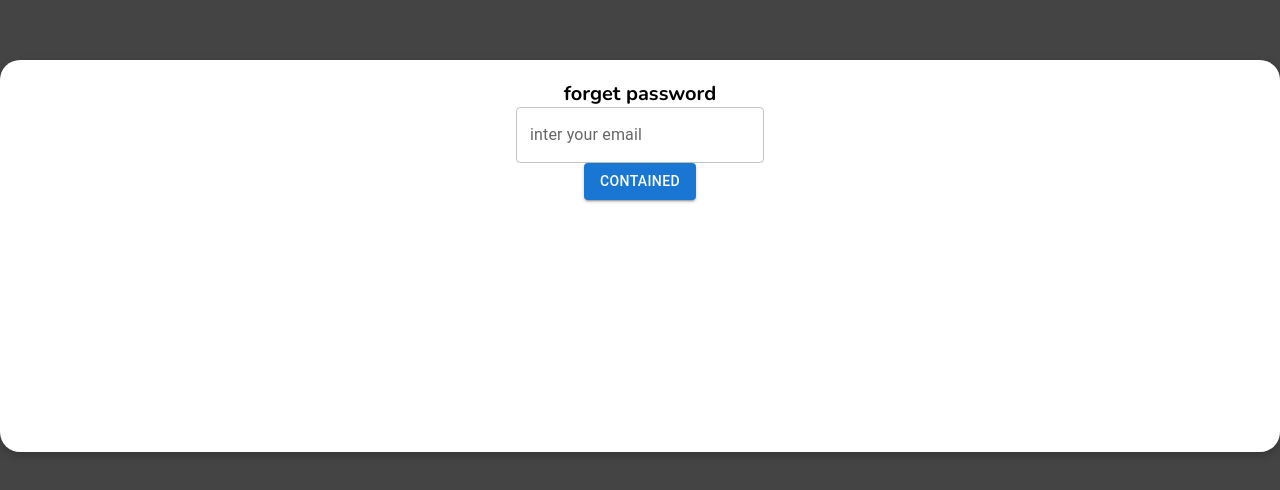
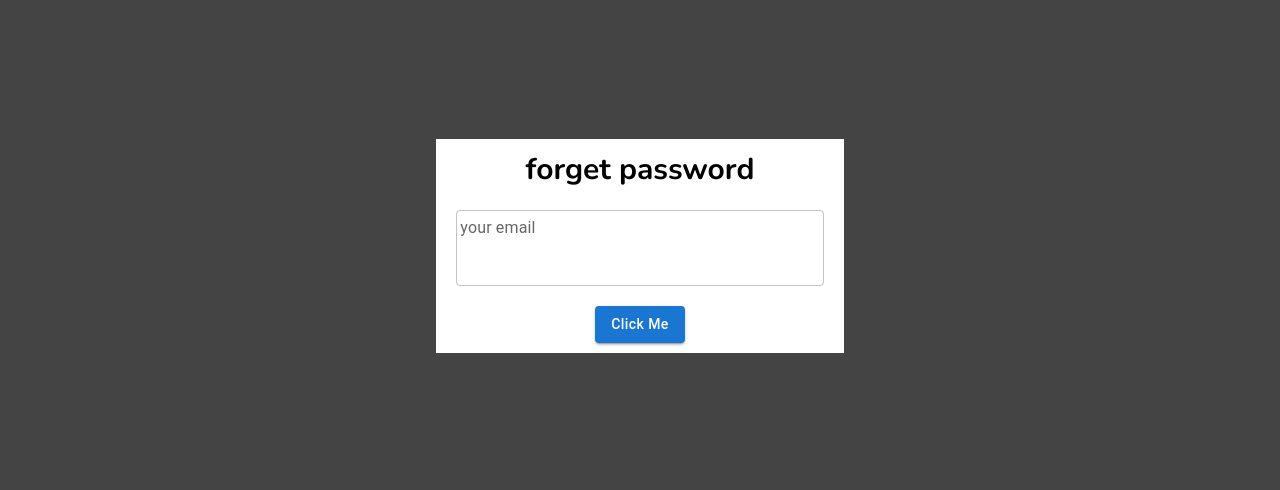
Before and after one commit to SR-Rony/chatting-app, a React (Vite) app: page /forget in a window 1280 px wide. Shown: the part 154-644 px from the top of the page. Built offline with nearby package versions, Linux system fonts and the light colour scheme.

Commit message:
id name change

```diff
--- a/src/components/blocked-user/BlockedUser.jsx
+++ b/src/components/blocked-user/BlockedUser.jsx
@@ -20,7 +20,7 @@ const BlockedUser = () => {
             let array =[]
             snapshot.forEach((item)=>{
                 if(userInfo.uid==item.val().blockbyId){
-                    array.push({...item.val(),userId:item.key})
+                    array.push({...item.val(),fblockid:item.key})
                 }
             });
             setBlock(array)
@@ -36,7 +36,7 @@ const BlockedUser = () => {
             sendName:item.blockName,
             sendId:item.blockId ,
         }).then(()=>{
-            remove(ref(db,'friendBlock/'+item.userId));
+            remove(ref(db,'friendBlock/'+item.fblockid));
         })
     }
 
--- a/src/components/friend-request/FriendRequest.jsx
+++ b/src/components/friend-request/FriendRequest.jsx
@@ -19,7 +19,7 @@ const FriendRequest = () => {
             let array =[]
             snapshot.forEach((item)=>{
                 if(userInfo.uid==item.val().reciveId){
-                    array.push({...item.val(),'userId':item.key})
+                    array.push({...item.val(),freqId:item.key})
                 }
             })
             setFriendRequest(array)
@@ -31,12 +31,12 @@ const handleConfrim =(item)=>{
     set(push(ref(db, 'friendConfrim')),{
         ...item
     }).then(()=>{
-        remove(ref(db,'friendRequest/'+item.userId));
+        remove(ref(db,'friendRequest/'+item.freqId));
     })
 }
 /////////////////// friend delete button /////////////////
-const handleDelete =(userId)=>{
-   remove(ref(db,'friendRequest/'+userId))
+const handleDelete =(freqId)=>{
+   remove(ref(db,'friendRequest/'+freqId))
 }
 
 return (
@@ -50,7 +50,7 @@ return (
                 </div>
                 <div className="flex">
                     <Button className='btn' onClick={()=>handleConfrim(item)} variant="contained">confrim</Button>
-                    <Button className='btn' onClick={()=>handleDelete(item.userId)} variant="contained" color='error'>delet</Button>
+                    <Button className='btn' onClick={()=>handleDelete(item.freqId)} variant="contained" color='error'>delet</Button>
                 </div>
             </div>
         ))}
--- a/src/components/friend/Friend.jsx
+++ b/src/components/friend/Friend.jsx
@@ -10,6 +10,7 @@ import { useSelector } from 'react-redux';
 const Friend = () => {
     const db = getDatabase();
     const userInfo =useSelector(state=>state.loginSlice.value)
+    console.log(userInfo.uid);
     const [friend,setFriend]=useState([])
 
     useEffect(()=>{
@@ -18,8 +19,9 @@ const Friend = () => {
         onValue(friendRef, (snapshot) => {
             let array =[]
             snapshot.forEach((item)=>{
-                array.push({...item.val(),userId:item.key})
+                array.push({...item.val(),fdId:item.key})
             })
+            console.log(array);
             setFriend(array)
         });
     },[]);
@@ -33,7 +35,7 @@ const Friend = () => {
                 blockbyName:item.sendName,
                 blockbyId:item.sendId
             }).then(()=>{
-                remove(ref(db,'friendConfrim/'+item.userId))
+                remove(ref(db,'friendConfrim/'+item.fdId))
             })
         }else{
             set(push(ref(db, 'friendBlock')), {
@@ -42,7 +44,7 @@ const Friend = () => {
                 blockbyName:item.reciveName,
                 blockbyId:item.reciveId
             }).then(()=>{
-                remove(ref(db,'friendConfrim/'+item.userId))
+                remove(ref(db,'friendConfrim/'+item.fdId))
             })
         }
     }
@@ -56,7 +58,6 @@ const Friend = () => {
                  <Hadding text ={item.sendId==userInfo.uid ? item.reciveName :item.sendName}/>
              </div>
              <div className="flex">
-                <Button className='btn' onClick={()=>handleBlock(item)} variant="contained">message</Button>
                 <Button className='btn' onClick={()=>handleBlock(item)} variant="contained" color='error'>block</Button>
              </div>
          </div>
--- a/src/components/group-list/GroupList.jsx
+++ b/src/components/group-list/GroupList.jsx
@@ -38,20 +38,19 @@ const GroupList = () => {
     const userInfo =useSelector(state=>state.loginSlice.value)
 
     useEffect(()=>{
-        const starCountRef = ref(db, 'group');
-        onValue(starCountRef, (snapshot) => {
+        const groupRef = ref(db, 'group');
+        onValue(groupRef, (snapshot) => {
             let array=[]
             snapshot.forEach((item)=>{
                 if(userInfo.uid!=item.val().groupAdminId){
                     array.push({...item.val(),groupId:item.key})
-                    console.log('gid',item.val());
                 }
             })
             setGroupArray(array)
         });
         /////////////////// group id ////////////////
-        const groupRef = ref(db, 'groupRequest' );
-        onValue(groupRef, (snapshot) => {
+        const groupReqRef = ref(db, 'groupRequest' );
+        onValue(groupReqRef, (snapshot) => {
             let array=[]
             snapshot.forEach((item)=>{
               if(item.val().groupRequestId==userInfo.uid){
@@ -113,7 +112,6 @@ const GroupList = () => {
               ?<Button className='btn' onClick={()=>handleGroupCancel(group)} color='error' variant="contained">cancel</Button>
               :<Button className='btn' onClick={()=>handleGroupJoin(group)} variant="contained">join</Button>
              }
-            {/* <Button className='btn' onClick={()=>handleGroupJoin(group)} variant="contained">join</Button> */}
 
          </div>
         ))}
--- a/src/components/my-groups/MyGroups.jsx
+++ b/src/components/my-groups/MyGroups.jsx
@@ -78,11 +78,6 @@ const MyGroups = () => {
             setGroupArray(array)
         });
     },[])
-
-    //////////////////////// group member button ////////////////////
-    const handleGroupMember =()=>{
-        console.log('member');
-    }
     ///////////////////////// group delete button //////////////////
     const handleDelete =(id)=>{
         remove(ref(db,'group/'+id))
--- a/src/components/user-list/UserList.jsx
+++ b/src/components/user-list/UserList.jsx
@@ -21,7 +21,7 @@ const UserList = () => {
             let array =[]
             snapshot.forEach((item)=>{
                 if(userInfo.uid!=item.key){
-                    array.push({...item.val(),'userId':item.key})
+                    array.push({...item.val(),userId:item.key})
                 }
             })
             setUserArray(array)
--- a/src/pages/forgetpassword/ForgetPassword.jsx
+++ b/src/pages/forgetpassword/ForgetPassword.jsx
@@ -32,12 +32,10 @@ const ForgetPassword = () => {
 
   return (
     <div className='forget'>
-        <div className='box'>
-            <Hadding text='forget password'/>
-            <TextField onChange={(e)=>setEmail(e.target.value)} type='email' id="outlined-basic" label="inter your email" variant="outlined" />
-            <div>
-                <Button onClick={handlPasswordChang} variant="contained">Contained</Button>
-            </div>
+        <div>
+            <Hadding className='hadding' text='forget password'/>
+            <TextField className='input' onChange={(e)=>setEmail(e.target.value)} type='email' id="outlined-basic" label="your email" variant="outlined" />
+            <Button className='btn' onClick={handlPasswordChang} variant="contained">Click Me</Button>
         </div>
     </div>
   )
--- a/src/pages/forgetpassword/forget.css
+++ b/src/pages/forgetpassword/forget.css
@@ -1,13 +1,16 @@
 .forget{
-    width: 100%;
     height:100vh;
     background-color: #444;
     display: flex;
     justify-content: center;
     align-items: center;
 }
-.box{
-    padding: 20px;
+.forget div{
+    background-color: #ffff;
     text-align: center;
-    background-color: #ffff;
+    padding:10px;
+
 }
+.forget .input{
+    width: full;
+}
```
Also changed, not shown: src/assets/google.webp (added).
